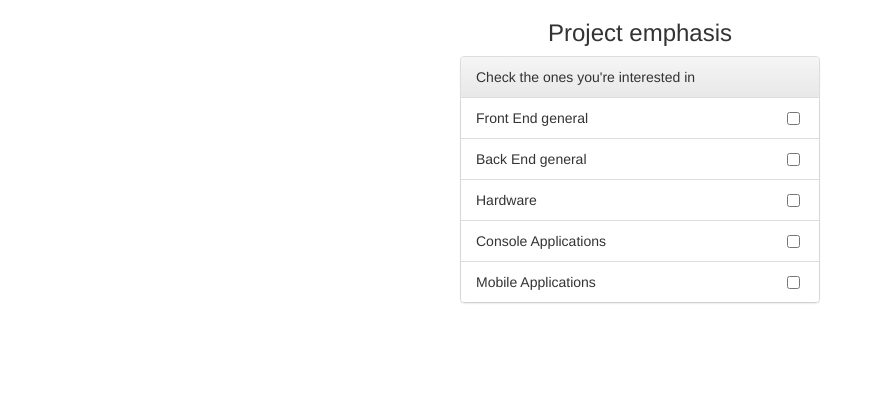
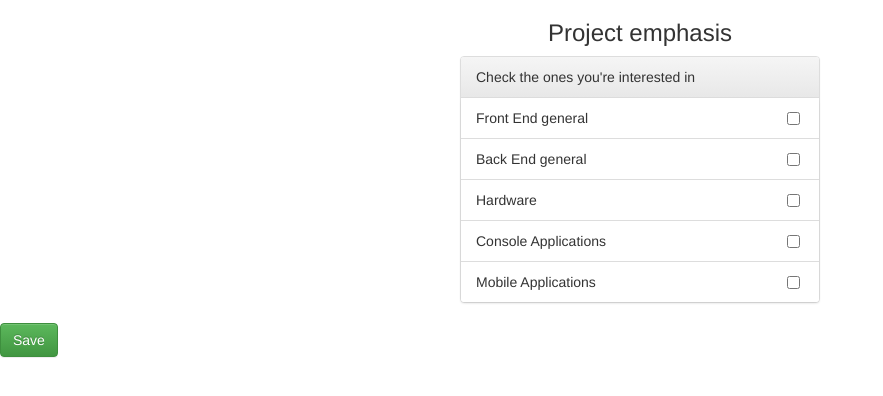
Before and after one commit to haochiencho/hackathon_group_finder, a plain HTML site: page ProjectEmphasis/index.html in a window 1280 px wide. Shown: the whole page, without its empty margins (0-883 px from the left). Drawn offline with nearby package versions, Linux system fonts and the light colour scheme.

Commit message:
Update index.html

```diff
--- a/ProjectEmphasis/index.html
+++ b/ProjectEmphasis/index.html
@@ -56,5 +56,8 @@
         </div>
     </div>
 </div>
+<div class="wrapper">
+    <button type="button" class="btn btn-success"> Save </button>
+</div>
 
 </body>
```
